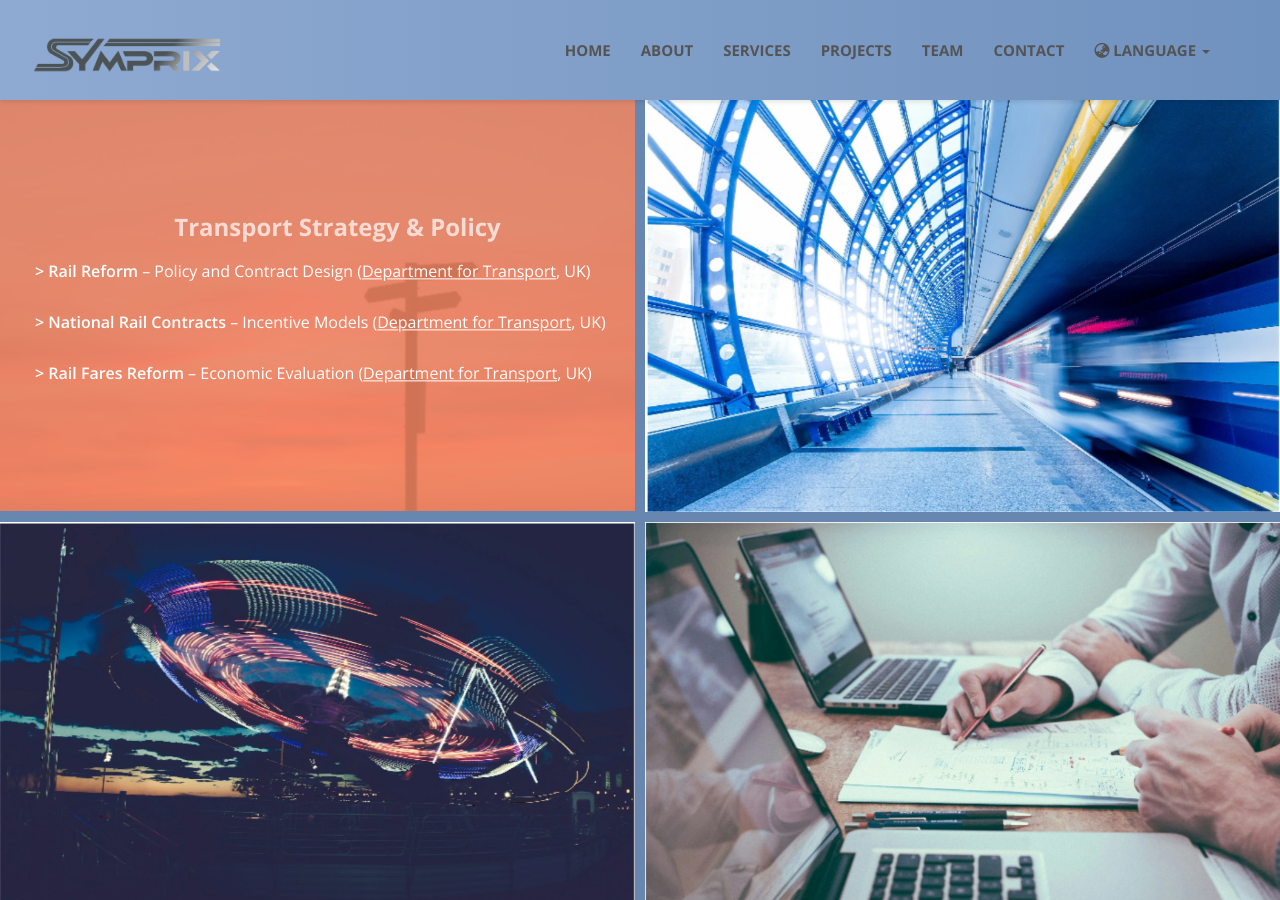
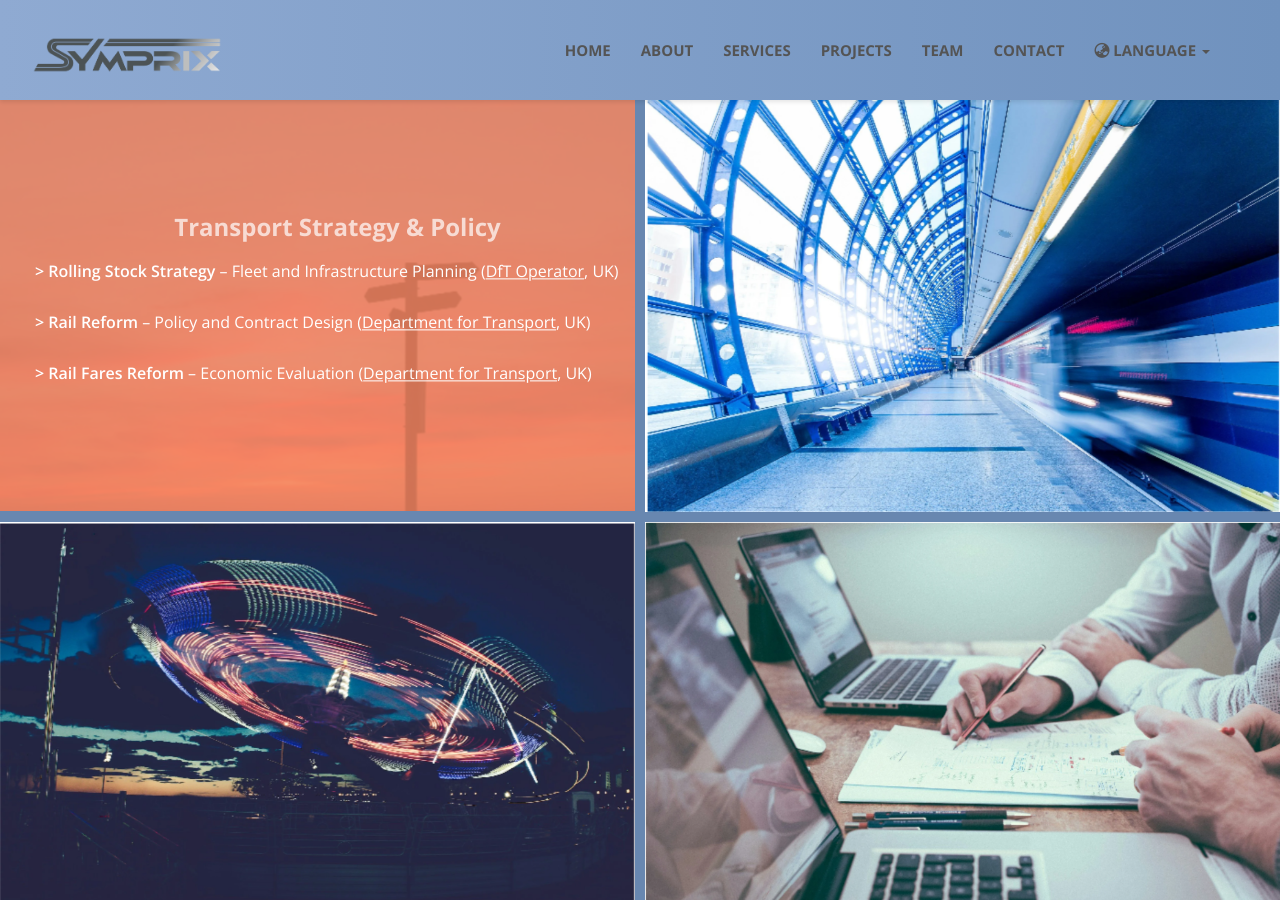
Before and after one commit to CD-Symprix/symprix, a Jekyll site: the page built from index.html, in a window 1280 px wide and 900 px high, scrolled down 2204 px. Built offline with Jekyll 4.4.1, drawn with Linux system fonts in a browser that asks for light colours.

Commit message:
Remove National Rail Contracts project entry

```diff
--- a/_includes/portfolio.html
+++ b/_includes/portfolio.html
@@ -21,8 +21,8 @@
                                 Transport Strategy & Policy
                             </div>
                             <div class="project-name">
+                                <b>> Rolling Stock Strategy</b> – Fleet and Infrastructure Planning (<u>DfT Operator</u>, UK) <br><br>
                                 <b>> Rail Reform</b> – Policy and Contract Design (<u>Department for Transport</u>, UK) <br><br>
-                                <b>> National Rail Contracts</b> – Incentive Models (<u>Department for Transport</u>, UK) <br><br>
                                 <b>> Rail Fares Reform</b> – Economic Evaluation (<u>Department for Transport</u>, UK)
                             </div>
                         </div>
```
